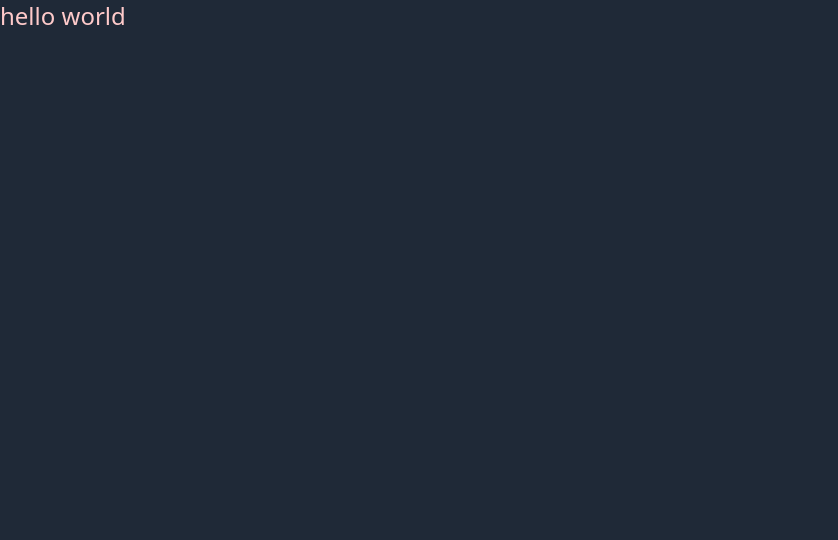
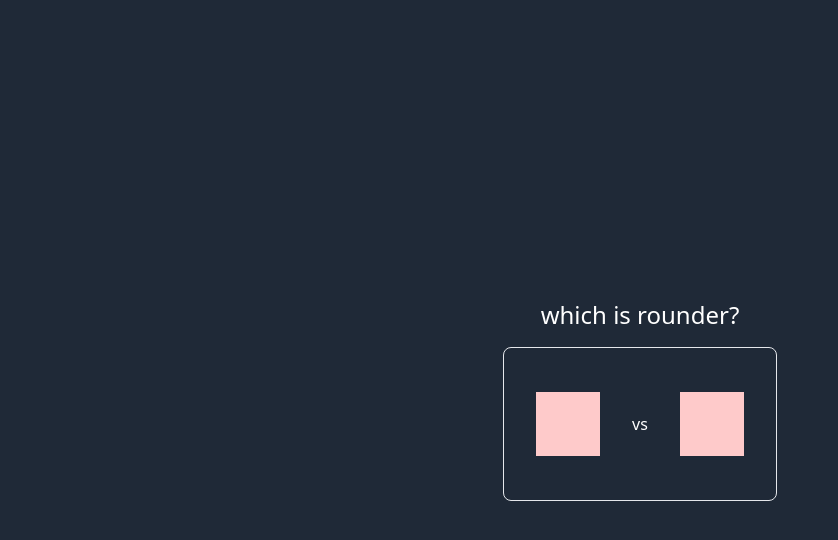
Before and after one commit to brodie-m/round-pokemon, a Next.js app: page / in a window 1280 px wide. Shown: the top 540 px of the page, without its empty margins (0-838 px from the left). Built offline with nearby package versions, Linux system fonts and the light colour scheme.

Commit message:
basic ui

```diff
--- a/pages/index.tsx
+++ b/pages/index.tsx
@@ -3,9 +3,19 @@
 import Image from 'next/image'
 
 
+
 const Home: NextPage = () => {
   return (
-    <div className='text-2xl text-red-200'>hello world</div>
+    <div className='h-screen w-screen flex flex-col justify-center items-center align-middle'>
+      <div className="text-2xl text-center">which is rounder?</div>
+      <div className='p-2'></div>
+      <div className="border rounded-lg flex justify-between p-8 max-w-2xl items-center">
+        <div className='w-16 h-16 bg-red-200'></div>
+        <div className='p-8 items-center'>vs</div>
+        <div className='w-16 h-16 bg-red-200'></div>
+
+      </div>
+    </div>
   )}
 
 export default Home
```
